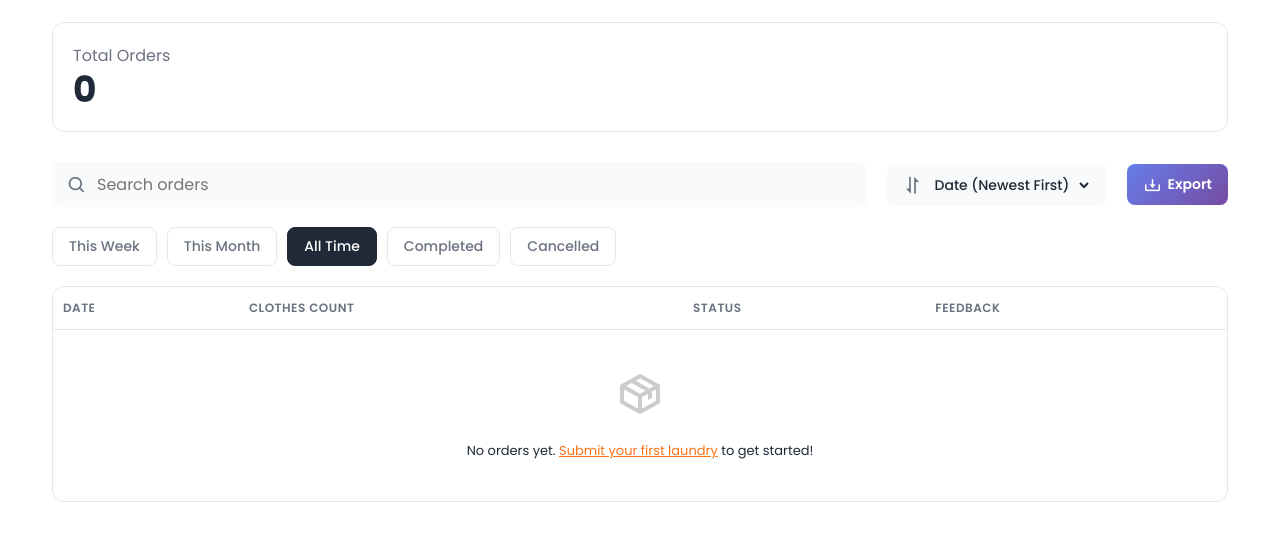
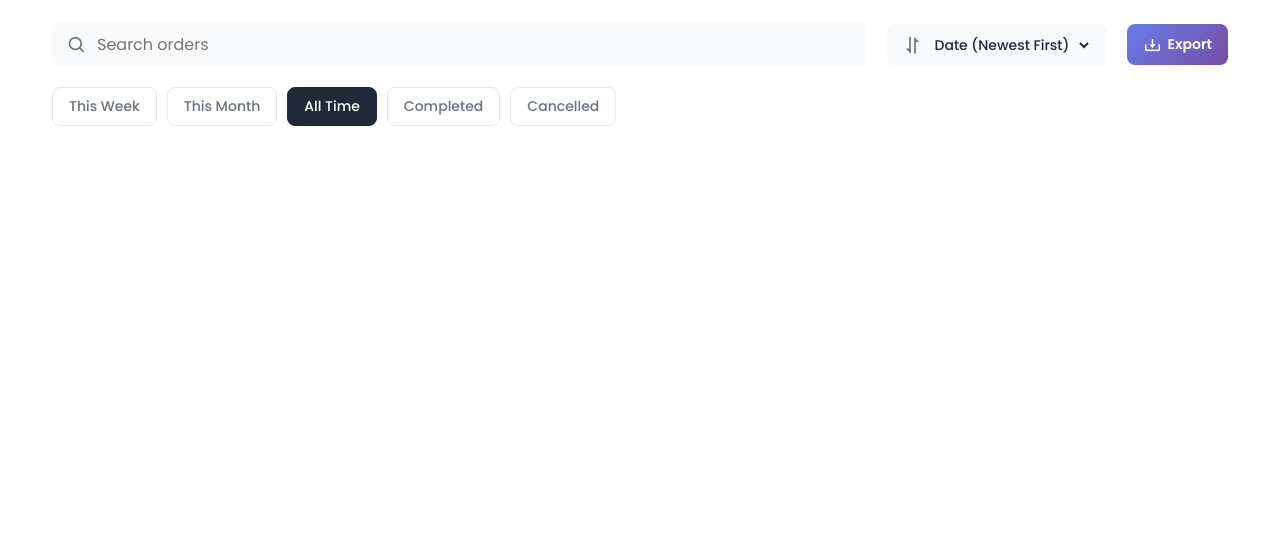
Before and after one commit to Ayuuu-tech/Laundary-Buddy, a website: page frontend/history.html in a window 1280 px wide. Shown: the part 162-702 px from the top of the page. Drawn offline with nearby package versions, Linux system fonts and the light colour scheme; no server answers.

```diff
--- a/frontend/history.html
+++ b/frontend/history.html
@@ -41,7 +41,7 @@
         <div class="container">
             <h1>Your Past Orders</h1>
 
-            <div class="summary-card">
+            <div class="summary-card hidden">
                 <p>Total Orders</p>
                 <span>0</span>
             </div>
@@ -90,7 +90,7 @@
                 </div>
             </div>
 
-            <div class="table-container">
+            <div class="table-container hidden">
                 <table class="orders-table">
                     <thead>
                         <tr>
```
